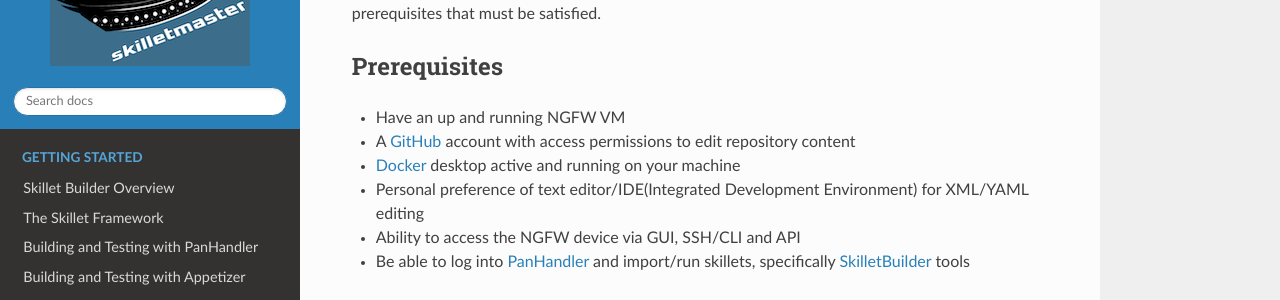
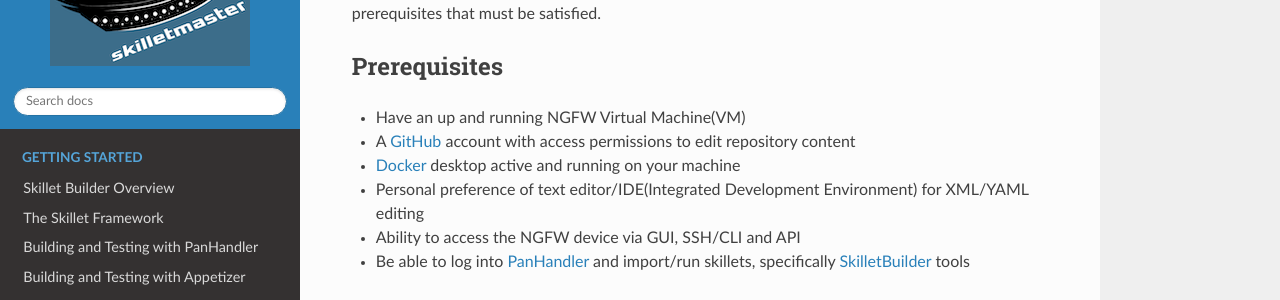
Before and after one commit to PaloAltoNetworks/SkilletBuilder, a Sphinx documentation site: the page built from docs/tutorials/tutorial_set_commands.rst, in a window 1280 px wide and 900 px high, scrolled down 424 px. Shown: the part 150-450 px from the top of the window. Built offline with Sphinx 7.4.7 and the Read the Docs theme 2.0.0, drawn with Linux system fonts in a browser that asks for light colours; pages that are not in the unit, such as notebooks, are missing from menus.

Commit message:
Update tutorial_set_commands.rst

```diff
--- a/docs/tutorials/tutorial_set_commands.rst
+++ b/docs/tutorials/tutorial_set_commands.rst
@@ -18,7 +18,7 @@
 Prerequisites
 --------------
 
-* Have an up and running NGFW VM
+* Have an up and running NGFW Virtual Machine(VM)
 * A GitHub_ account with access permissions to edit repository content
 * Docker_ desktop active and running on your machine
 * Personal preference of text editor/IDE(Integrated Development Environment) for XML/YAML editing
```
